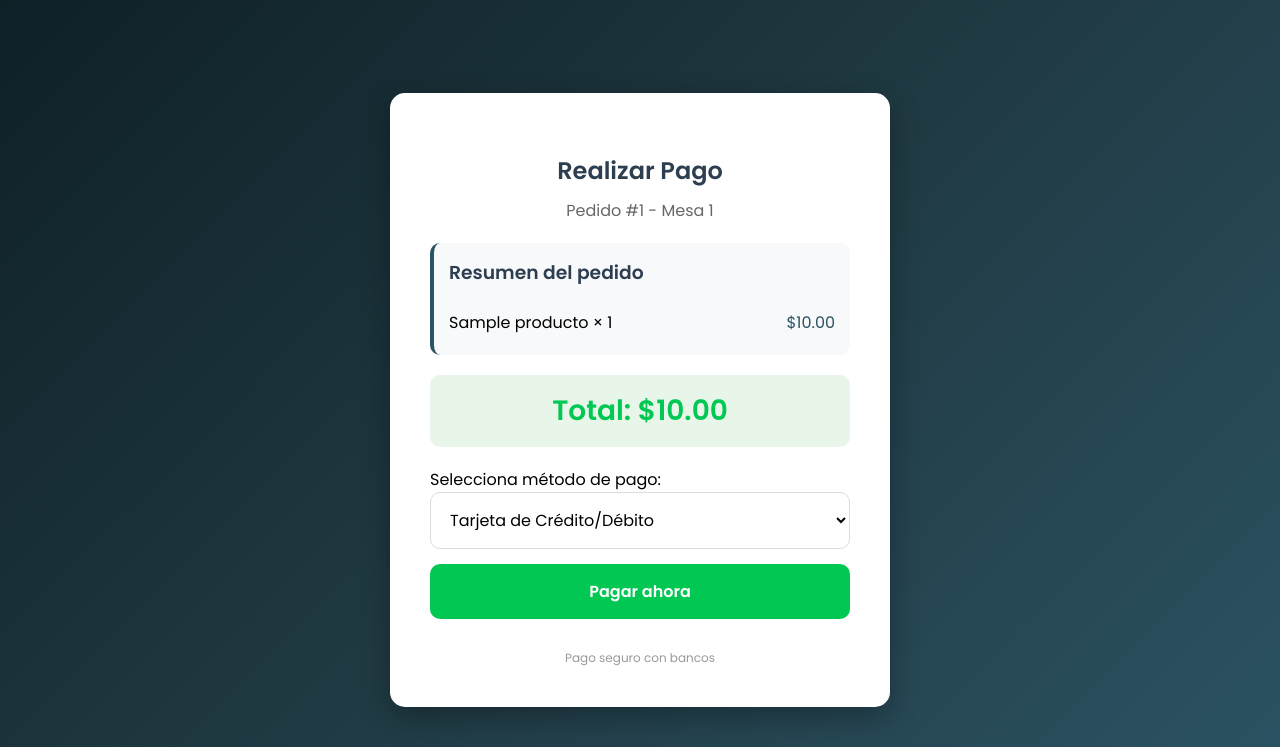
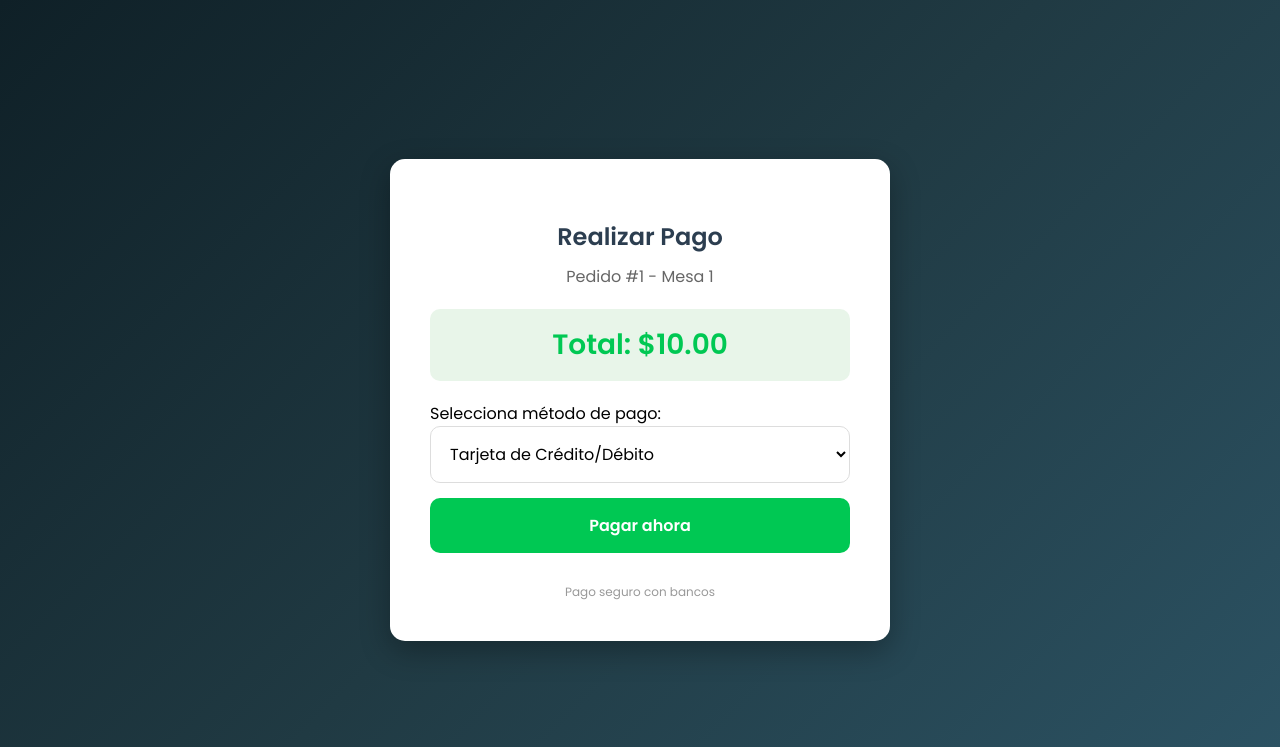
Before and after one commit to ArmandoTG43/Menu_DigitalQR, a Django app: page /pago/1/ in a window 1280 px wide. Shown: the top 747 px of the page. Run offline with Django 5.2, Linux system fonts and the light colour scheme; a user stored in the database is signed in; tables that the repository leaves empty hold one stand-in row (values such as "Sample post").

Commit message:
Arreglando el diseño

```diff
--- a/Aplicacion/Menud/templates/menu.html
+++ b/Aplicacion/Menud/templates/menu.html
@@ -78,6 +78,7 @@
 
                 <div class="precio-acciones">
                     <div class="acciones">
+                        <!-- SOLO CLIENTE: Personalizar y Agregar -->
                         {% if request.session.cliente %}
                             {% if producto.ingredientes.all %}
                             <button class="icon-customize" onclick="abrirPersonalizacion('{{ producto.id }}', '{{ producto.nombre }}', '{% if producto.imagen %}{{ producto.imagen.url }}{% endif %}')">
@@ -92,6 +93,7 @@
                         </form>
                         {% endif %}
 
+                        <!-- SOLO ADMIN: Editar y Eliminar -->
                         {% if not request.session.cliente and user.is_authenticated and user.rol == 'admin' %}
                         <a href="{% url 'editar_producto' producto.id %}" class="icon-edit">
                             <i class="fa-solid fa-pencil"></i>
--- a/Aplicacion/Menud/templates/pago.html
+++ b/Aplicacion/Menud/templates/pago.html
@@ -138,24 +138,6 @@
         {% endfor %}
     {% endif %}
 
-    <!-- Resumen del pedido -->
-    <div class="resumen-pedido">
-        <h3 style="margin-top: 0; color: #2c3e50;"> Resumen del pedido</h3>
-        {% if detalles %}
-            {% for detalle in detalles %}
-                <div class="item-pedido">
-                    <span class="item-nombre"> {{ detalle.producto.nombre }} × {{ detalle.cantidad }}</span>
-                    <span class="item-precio">${{ detalle.subtotal|floatformat:2 }}</span>
-                </div>
-            {% endfor %}
-        {% else %}
-            <div class="alert alert-error">
-                ⚠️ No hay productos en este pedido.
-                <a href="{% url 'ver_carrito' %}" style="color: #0d47a1;">Agregar productos</a>
-            </div>
-        {% endif %}
-    </div>
-
     <div class="total">
         Total: ${{ pedido.total|floatformat:2 }}
     </div>
```
Also changed, not shown: Aplicacion/Menud/templates/cocina.html (+8 -0 lines).
